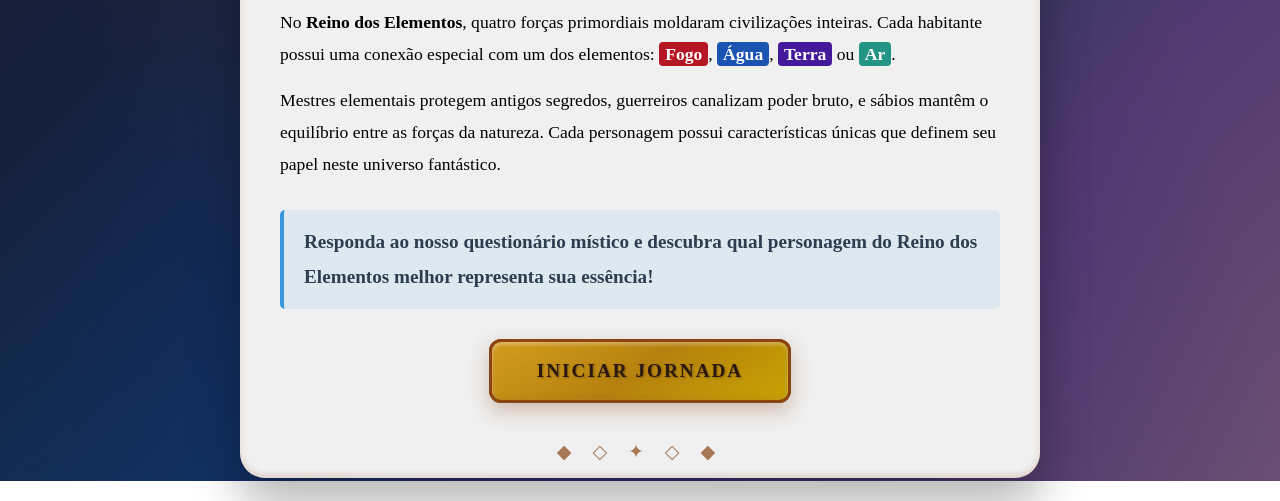
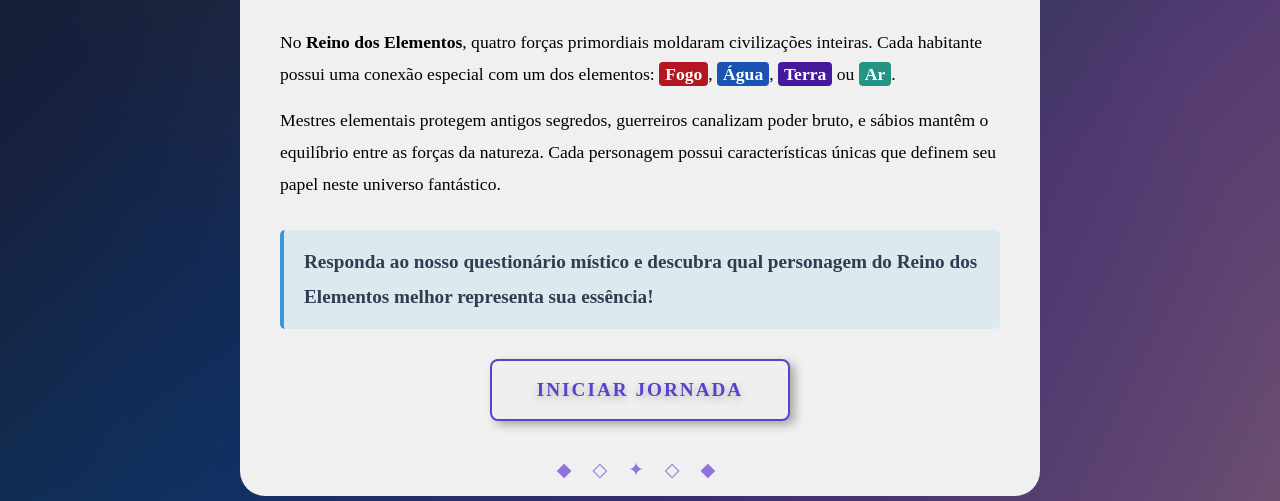
Before and after one commit to Gustavo-Castro19/quiz_webAT1-, a plain HTML site: page index.html in a window 1280 px wide. Shown: the part 359-860 px from the top of the page. Drawn offline with Linux system fonts and the light colour scheme.

Commit message:
Separando a customização dos btns em um arquivo separado e alterando sua coloração.

```diff
--- a/index.html
+++ b/index.html
@@ -8,6 +8,7 @@
     <link rel="stylesheet" href="styles.css">
     <link rel="stylesheet" href="styles/global.css">
     <link rel="stylesheet" href="styles/welcome-banner.css">
+    <link rel="stylesheet" href="styles/btn.css">
 </head>
 
 <body>
--- a/styles.css
+++ b/styles.css
@@ -1,88 +1,3 @@
-.btn-primary,
-.btn-secondary {
-    padding: 18px 45px;
-    border: 3px solid #8B4513;
-    border-radius: 12px;
-    font-family: 'Cinzel', serif;
-    font-size: 1.2rem;
-    font-weight: 600;
-    cursor: pointer;
-    transition: all 0.4s ease;
-    text-transform: uppercase;
-    letter-spacing: 2px;
-    margin: 15px;
-    position: relative;
-    text-shadow: 1px 1px 2px rgba(0, 0, 0, 0.3);
-    box-shadow:
-        0 8px 20px rgba(139, 69, 19, 0.3),
-        inset 0 2px 4px rgba(255, 255, 255, 0.4),
-        inset 0 -2px 4px rgba(139, 69, 19, 0.2);
-}
-
-.btn-primary::before,
-.btn-secondary::before {
-    content: '';
-    position: absolute;
-    top: -3px;
-    left: -3px;
-    right: -3px;
-    bottom: -3px;
-    background: linear-gradient(45deg, #8B4513, #A0522D, #8B4513);
-    border-radius: 12px;
-    z-index: -1;
-}
-
-.btn-primary {
-    background:
-        linear-gradient(145deg,
-            rgba(218, 165, 32, 0.9) 0%,
-            rgba(184, 134, 11, 0.9) 50%,
-            rgba(205, 173, 0, 0.9) 100%);
-    color: #2C1810;
-}
-
-.btn-primary:hover {
-    transform: translateY(-3px);
-    box-shadow:
-        0 15px 35px rgba(218, 165, 32, 0.4),
-        inset 0 3px 6px rgba(255, 255, 255, 0.5),
-        inset 0 -3px 6px rgba(139, 69, 19, 0.3);
-    background:
-        linear-gradient(145deg,
-            rgba(255, 215, 0, 0.95) 0%,
-            rgba(218, 165, 32, 0.95) 50%,
-            rgba(238, 203, 0, 0.95) 100%);
-}
-
-.btn-secondary {
-    background:
-        linear-gradient(145deg,
-            rgba(245, 245, 220, 0.9) 0%,
-            rgba(240, 230, 200, 0.9) 100%);
-    color: #2C1810;
-    border: 3px solid #A0522D;
-}
-
-.btn-secondary:hover {
-    background:
-        linear-gradient(145deg,
-            rgba(250, 250, 235, 0.95) 0%,
-            rgba(245, 240, 220, 0.95) 100%);
-    transform: translateY(-2px);
-    box-shadow:
-        0 12px 25px rgba(160, 82, 45, 0.3),
-        inset 0 2px 4px rgba(255, 255, 255, 0.5),
-        inset 0 -2px 4px rgba(139, 69, 19, 0.2);
-}
-
-.btn-secondary:disabled {
-    opacity: 0.6;
-    cursor: not-allowed;
-    transform: none;
-    background: rgba(200, 200, 200, 0.5);
-    color: #666;
-}
-
 .quiz-header {
     text-align: center;
     margin-bottom: 40px;
--- /dev/null
+++ b/styles/btn.css
@@ -0,0 +1,60 @@
+.btn-primary,
+.btn-secondary {
+    padding: 18px 45px;
+    border-radius: 12px;
+    font-family: 'Cinzel', serif;
+    font-size: 1.2rem;
+    font-weight: 600;
+    cursor: pointer;
+    transition: all 0.4s ease;
+    text-transform: uppercase;
+    letter-spacing: 2px;
+    margin: 15px;
+    position: relative;
+    box-shadow: 5px 4px 10px rgba(0, 0, 0, 0.3);
+}
+
+.btn-primary {
+    border: 2px solid #5643CC;
+    border-radius: 8px;
+    color: #5643CC;
+    text-shadow: rgba(0, 0, 0, 0.25) 0 3px 8px;
+    transition: all .5s;
+}
+
+.btn-primary:hover {
+    background: linear-gradient(92.88deg, #455EB5 9.16%, #5643CC 43.89%, #673FD7 64.72%);
+    border-style: none;
+    box-shadow: rgba(80, 63, 205, 0.5) 0 1px 30px;
+    transition-duration: .1s;
+    color: white;
+}
+
+.btn-secondary {
+    background:
+        linear-gradient(145deg,
+            rgba(245, 245, 220, 0.9) 0%,
+            rgba(240, 230, 200, 0.9) 100%);
+    color: #2C1810;
+    border: 3px solid #A0522D;
+}
+
+.btn-secondary:hover {
+    background:
+        linear-gradient(145deg,
+            rgba(250, 250, 235, 0.95) 0%,
+            rgba(245, 240, 220, 0.95) 100%);
+    transform: translateY(-2px);
+    box-shadow:
+        0 12px 25px rgba(160, 82, 45, 0.3),
+        inset 0 2px 4px rgba(255, 255, 255, 0.5),
+        inset 0 -2px 4px rgba(139, 69, 19, 0.2);
+}
+
+.btn-secondary:disabled {
+    opacity: 0.6;
+    cursor: not-allowed;
+    transform: none;
+    background: rgba(200, 200, 200, 0.5);
+    color: #666;
+}
--- a/styles/welcome-banner.css
+++ b/styles/welcome-banner.css
@@ -1,6 +1,6 @@
 .page {
     display: none;
-    margin-top: 40px;
+    margin-top: 60px;
 }
 
 .page.active {
@@ -18,10 +18,6 @@
     padding: 60px 40px;
     border-radius: 25px;
     background-color: #F0F0F0;
-    box-shadow:
-        0 25px 50px rgba(0, 0, 0, 0.3),
-        inset 0 3px 6px rgba(255, 255, 255, 0.4),
-        inset 0 -3px 6px rgba(139, 69, 19, 0.2);
     backdrop-filter: blur(10px);
     max-width: 800px;
 }
@@ -32,7 +28,7 @@
     top: 15px;
     left: 50%;
     transform: translateX(-50%);
-    color: #8B4513;
+    color: #673FD7;
     font-size: 1.5rem;
     letter-spacing: 10px;
     opacity: 0.7;
@@ -44,7 +40,7 @@
     bottom: 15px;
     left: 50%;
     transform: translateX(-50%);
-    color: #8B4513;
+    color: #673FD7;
     font-size: 1.2rem;
     letter-spacing: 8px;
     opacity: 0.7;
@@ -54,7 +50,7 @@
     font-size: 4rem;
     font-weight: 700;
     margin: 20px 0;
-    background: linear-gradient(45deg, #8B4513, #DAA520, #B8860B, #A0522D);
+    background: linear-gradient(92.88deg, #455EB5 9.16%, #5643CC 43.89%, #673FD7 64.72%);
     -webkit-background-clip: text;
     -webkit-text-fill-color: transparent;
     background-clip: text;
```
